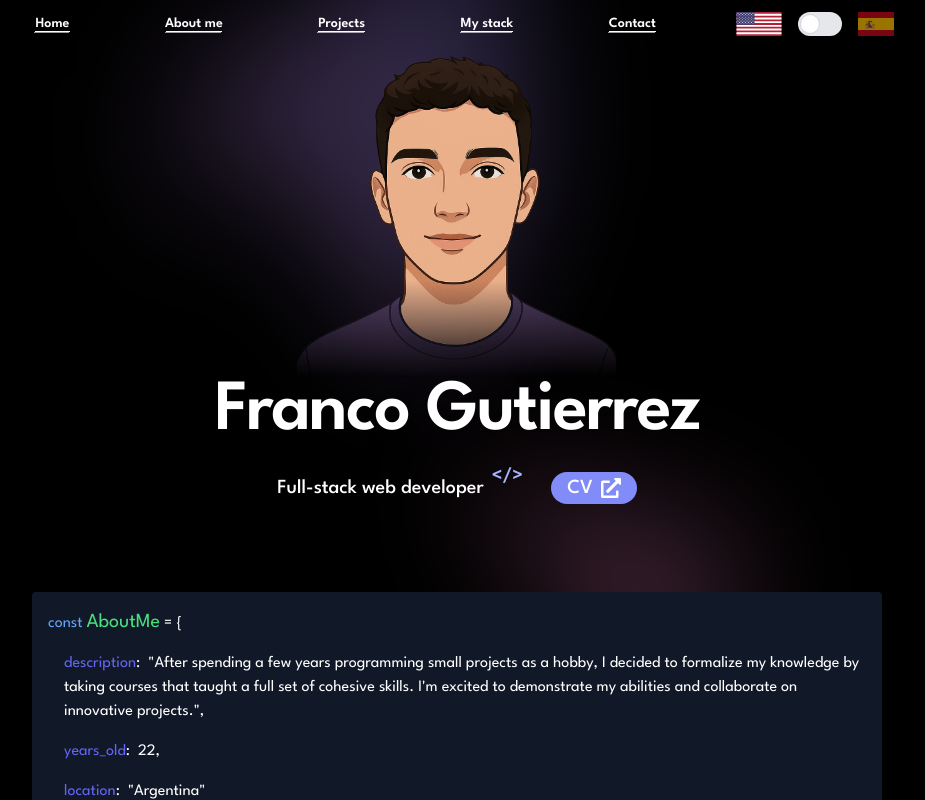
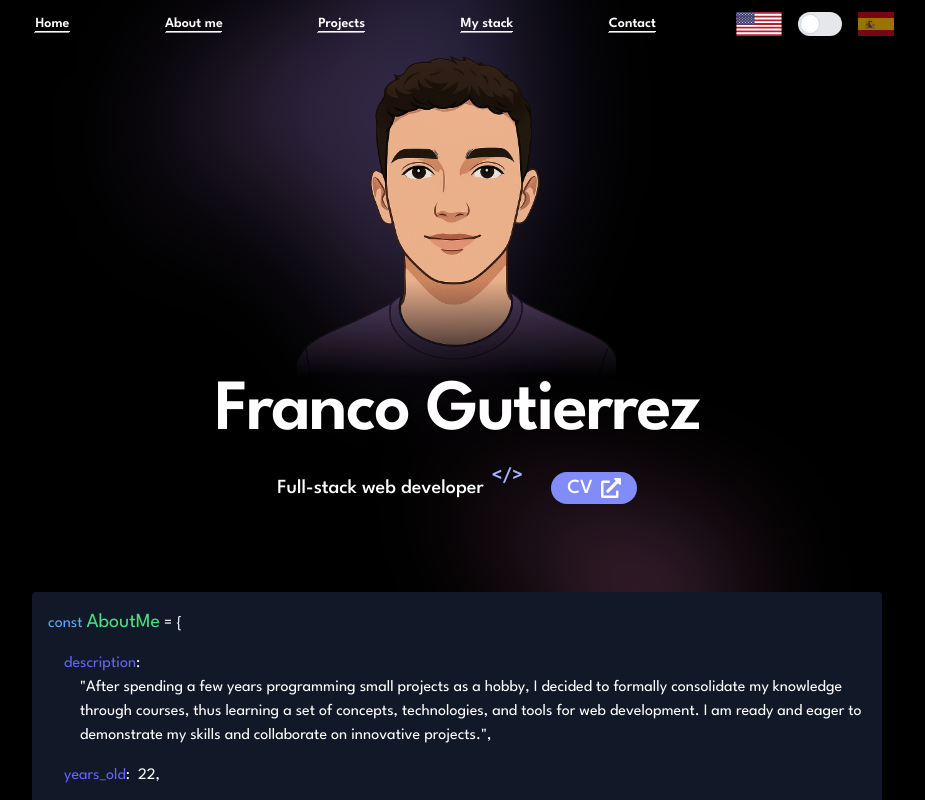
Before and after one commit to FrancoGutierrez23/fg-portfolio, a React (Create React App) app: page / in a window 1280 px wide. Shown: the top 800 px of the page, without its empty margins (183-1108 px from the left). Built offline with nearby package versions, Linux system fonts and the light colour scheme.

Commit message:
Change favicon.

```diff
--- a/public/index.html
+++ b/public/index.html
@@ -1,26 +1,23 @@
 <!DOCTYPE html>
 <html lang="en">
+
 <head>
   <meta charset="utf-8" />
   <meta name="viewport" content="width=device-width, initial-scale=1" />
   <meta name="theme-color" content="#000000" />
   <link rel="preconnect" href="https://fonts.googleapis.com" />
   <link rel="preconnect" href="https://fonts.gstatic.com" crossorigin />
+  <link rel="preload" href="/src/components/assets/myAvatar.svg" as="image" type="image/svg+xml" />
   <link rel="preload"
-      href="/src/components/assets/myAvatar.svg"
-      as="image"
+    href="https://francogutierrez.netlify.app/static/media/myAvatar.2923d8ea56a1693b6ca2f829afeb8b97.svg" as="image"
     type="image/svg+xml" />
-      <link rel="preload"
-      href="https://francogutierrez.netlify.app/static/media/myAvatar.2923d8ea56a1693b6ca2f829afeb8b97.svg"
-      as="image"
-      type="image/svg+xml" />
-    <link
-      href="https://fonts.googleapis.com/css2?family=League+Spartan:wght@100..900&display=swap"
-      rel="stylesheet"
-    />
+  <link href="https://fonts.googleapis.com/css2?family=League+Spartan:wght@100..900&display=swap" rel="stylesheet" />
   <title>Franco Gutierrez Portfolio</title>
+  <link rel="icon" type="image/x-icon" href="favicon.ico">
 </head>
+
 <body>
   <div id="root"></div>
 </body>
+
 </html>
--- a/src/components/About.jsx
+++ b/src/components/About.jsx
@@ -10,13 +10,12 @@ const About = () => {
         <span className="text-blue-400">const</span>{" "}
         <span className="text-green-400 text-xl">{t("AboutMe")}</span> ={" {"}
       </h3>
-      <p className="pl-4 mt-4">
+      <div className="pl-4 mt-4">
         <span className="text-indigo-500">{t("description")}</span>:{" "}
-        <span className="text-white pl-1">
-          "{t("aboutDescription")}"
-        </span>
-        ,
-      </p>
+        <div className="text-white ml-4" style={{ whiteSpace: "pre-line" }}>
+          "{t("aboutDescription")}",
+        </div>
+      </div>
       <p className="pl-4 mt-4">
         <span className="text-indigo-500">{t("years_old")}</span>:{" "}
         <span className="text-white pl-1">22</span>,
--- a/src/i18n.js
+++ b/src/i18n.js
@@ -18,7 +18,7 @@ const resources = {
       "Show more": "Show more",
       "Show less": "Show less",
 
-      "aboutDescription": "After spending a few years programming small projects as a hobby, I decided to formalize my knowledge by taking courses that taught a full set of cohesive skills. I'm excited to demonstrate my abilities and collaborate on innovative projects.",
+      "aboutDescription": "After spending a few years programming small projects as a hobby, I decided to formally consolidate my knowledge through courses, thus learning a set of concepts, technologies, and tools for web development. I am ready and eager to demonstrate my skills and collaborate on innovative projects.",
 
       "eCommerceDescription": "E-commerce with basic features like login/register (incluiding Google auth), adding products to cart, Stripe's checkout, check orders, and more.\n\nThis was my first full-stack project, which used different deployments for the frontend and server, as well as a SQL database in the cloud, all powered by Render.\n\nThis project helped me better understand concepts like integrating different parts of the application, handling error and loading states, authentication, input security, and much more.",
       "Note": "Note",
@@ -57,7 +57,7 @@ const resources = {
       "Show more": "Mostrar más",
       "Show less": "Mostrar menos",
 
-      "aboutDescription": "Tras pasar unos años programando pequeños proyectos como hobby, decidí consolidar formalmente mis conocimientos con cursos que me enseñaron un conjunto completo de habilidades cohesivas. Estoy preparado y ansioso de poder demostrar mis habilidades y colaborar en proyectos innovadores.",
+      "aboutDescription": "Tras pasar unos años programando pequeños proyectos como hobby, decidí consolidar formalmente mis conocimientos a través de cursos, aprendiendo así un conjunto de conceptos, tecnologías y herramientas para el desarrollo web.\nEstoy preparado y ansioso de poder demostrar mis habilidades y colaborar en proyectos innovadores.",
 
       "eCommerceDescription": "E-commerce  con funciones básicas como iniciar sesión/registrarse (incluido Google auth), agregar productos al carrito, comprar con Stripe, ver pedidos y más.\n\nEste fue mi primer projecto full-stack, en el cual usé distintos deploys para el frontend y el server, además de una base de datos SQL en la nube, todo con Render.\n\nEste projecto me ayudó  a entender mejor conceptos como la integración de distintas partes de la aplicación, manejo de estados de error y carga, autentificación, seguridad de los inputs, y mucho más.",
       "Note": "Nota",
```
Also changed, not shown: 1 other file (tests, documents, lock files or other folders). Lines whose indentation alone changed are shown as unchanged.
